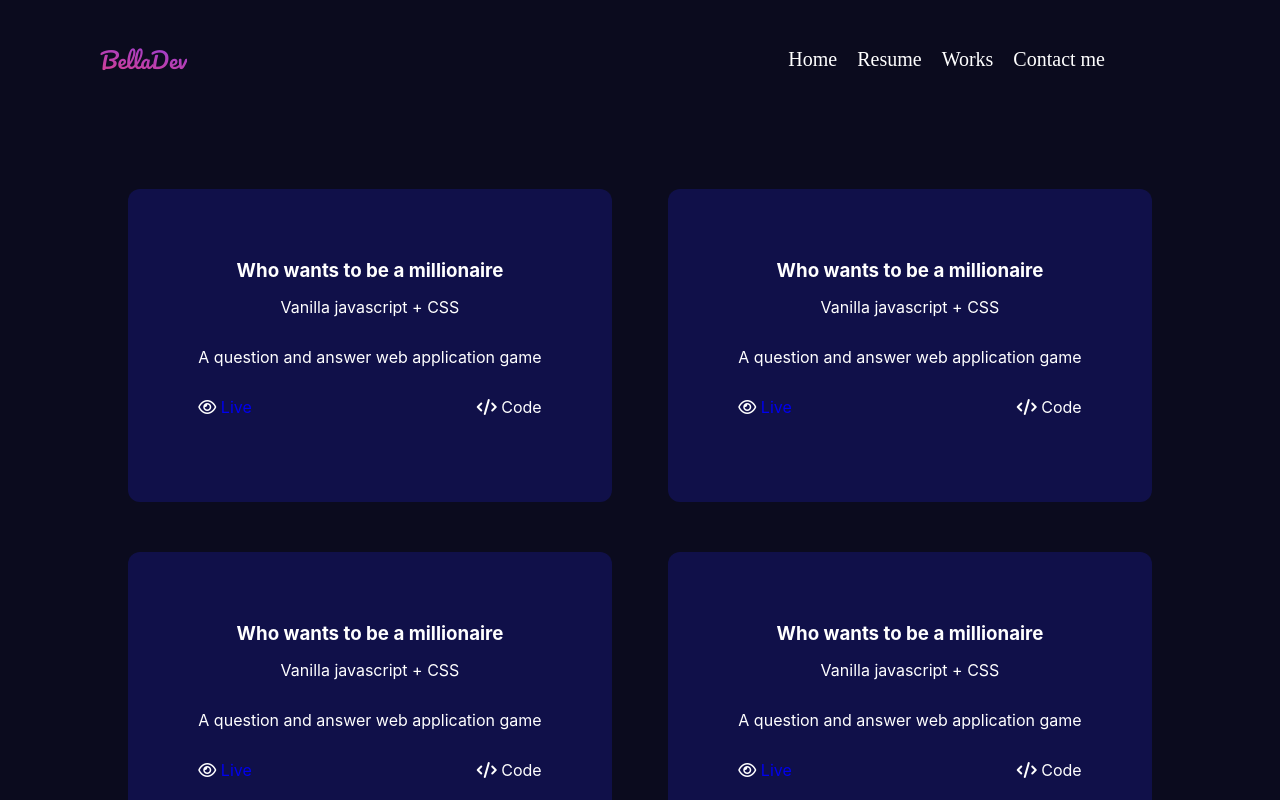
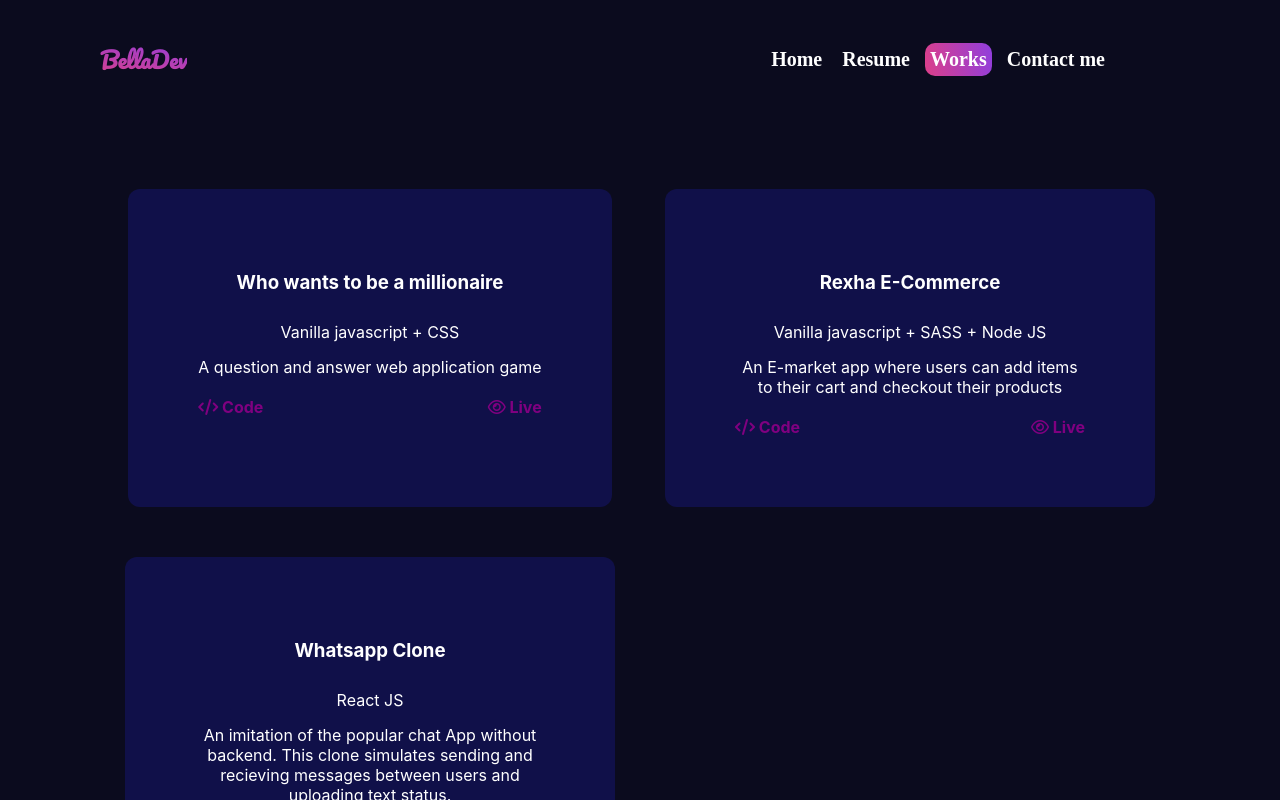
Before and after one commit to bellatrick/portfolio, a React (Create React App) app: page /works in a window 1280 px wide. Shown: the top 800 px of the page. Built offline with nearby package versions, Linux system fonts and the light colour scheme.

Commit message:
new additions

```diff
--- a/public/index.html
+++ b/public/index.html
@@ -26,6 +26,7 @@
       work correctly both with client-side routing and a non-root public URL.
       Learn how to configure a non-root public URL by running `npm run build`.
     -->
+
     <title>React App</title>
   </head>
   <body>
--- a/src/Components/About/style.css
+++ b/src/Components/About/style.css
@@ -1,6 +1,8 @@
 .about{
     flex-grow: 1;
     text-align: start;
+    margin-top: -50px;
+    max-width: 900px;
 
 }
 .about h1{
@@ -9,6 +11,24 @@
     background-clip: text;
     -webkit-text-fill-color: transparent;
     font-family:  cursive;
+    font-size: 23px;
+}
+.name{
+    display: inline-block;
+    margin-left: 10px;
+}
+.about img{
+    border-radius: 100%;
+    margin-bottom: -15px;
+}
+.about h4{
+    color: indigo;
+    font-size: 21.5px;
+    line-height: 40px;
+}
+.subDiv{
+    font-size: 15.5px;
+    line-height: 25px;
 }
 .aboutDiv{
 font-size: 19px;
@@ -19,3 +39,11 @@ margin: 10px auto;
     font-size: 16px;
 
 }
+@media(max-width: 800px){
+    .about p{
+      font-size: 16px;
+    }
+    .fa-circle{
+        font-size: 12px;
+    }
+}
--- a/src/Components/Home/Home.js
+++ b/src/Components/Home/Home.js
@@ -6,16 +6,17 @@ import img from './bitmoji.jpeg'
 const Home = () => {
     return (
         <div className='home'>
+            <div className='img'><img src={img} alt='myImage'/></div>
            <div className='title'>
             <h1>
 
-                <p>Hello! My name is <span>Busayo.</span> </p>
-                <h6>I am a frontend developer. I enjoy building things from scratch and watching it come to life.</h6>
+              <div className='header'> <p>Hello! Welcome to my personal portfolio  </p></div>
+                <h6>My name is <span>Busayo</span> and I am a frontend developer. I enjoy building things from scratch and watching it come to life.</h6>
             </h1>
             <div className='linkDiv'> <Link to='/about' className='link'>See More</Link></div>
 
            </div>
-           <div className='img'><img src={img} alt='myImage'/></div>
+
         </div>
     )
 }
--- a/src/Components/Home/style.css
+++ b/src/Components/Home/style.css
@@ -17,19 +17,22 @@
 
 }
 .link:hover{
-    background: indigo;
+    background: linear-gradient(80deg,#DC3F89 0%,#903EDD 100%);
     color: white;
 }
 .linkDiv{
-    margin: 120px auto;
+    margin: 80px auto;
 }
 .img img{
-    width: 50%;
-    height: 40%;
+    width: 30%;
+    height: 20%;
     border-radius: 100%;
 }
+.header{
+    margin: 30px auto;
+}
 .title p{
-    line-height: 70px;
+
     font-family: cursive;
 }
 .title h6{
--- a/src/Components/MyWorks/styles.css
+++ b/src/Components/MyWorks/styles.css
@@ -1,25 +1,36 @@
 .work{
     background-color: #101049;
     border-radius: 12px;
-    margin-bottom: 60px;
-    padding: 60px;
+    padding: 40px;
+    max-width: 350px;
+    margin: 10px auto 60px auto;
 }
 .works{
     display: flex;
     flex-direction: column;
 
 }
+.work .language{
+    line-height: 50px;
+}
 .codeLink{
     display: flex;
+    margin-top: 20px;
     justify-content: space-between;
 }
+ .work h3{
+     line-height: 48px;
+ }
 .codeLink p:hover{
     color: #0a0a18;
     font-weight: bolder;
     transform: scale(1.6);
     cursor: pointer;
 }
-
+a{
+    color: purple;
+    font-weight: bolder;
+}
 @media (min-width: 800px){
   .works{
       display: grid;
--- a/src/Components/MyWorks/work.js
+++ b/src/Components/MyWorks/work.js
@@ -1,15 +1,17 @@
 import React from 'react'
-import {Link} from 'react-router-dom'
 
-const Work = ({name, language, description}) => {
+
+const Work = ({name, language, description, live, code}) => {
     return (
         <div className='work'>
            <h3>{name}</h3>
-           <p>{language}</p>
+           <p className='language'>{language}</p>
            <p>{description}</p>
          <div className='codeLink'>
-         <p><i className='fa fa-eye'></i> <Link to='/millionaire'>Live</Link></p>
-         <p><i className='fa fa-code'></i>   Code</p>
+          <a href={code} target='_blank' rel="noreferrer"> <p><i className='fa fa-code'></i> Code</p></a>
+        <a href={live} target='_blank' rel="noreferrer"><p><i className='fa fa-eye'></i>   Live</p></a>
+
+
          </div>
         </div>
     )
--- a/src/Components/MyWorks/works.js
+++ b/src/Components/MyWorks/works.js
@@ -8,24 +8,22 @@ const works = () => {
           <Work name={'Who wants to be a millionaire'}
                 language={'Vanilla javascript + CSS'}
                 description={'A question and answer web application game'}
-                // link={'samuelbusayojsproject.netlify.app'}
+                live={"https://samuelbusayojsproject.netlify.app"}
+                code={'https://https://github.com/bellatrick/jsproject'}
           />
-              <Work name={'Who wants to be a millionaire'}
-                language={'Vanilla javascript + CSS'}
-                description={'A question and answer web application game'}
+              <Work name={'Rexha E-Commerce'}
+                language={'Vanilla javascript + SASS + Node JS'}
+                description={'An E-market app where users can add items to their cart and checkout their products'}
+                live={"https://rexha-group1.netlify.app"}
+                code={'https://https://github.com/Cykic/rexha'}
           />
-              <Work name={'Who wants to be a millionaire'}
-                language={'Vanilla javascript + CSS'}
-                description={'A question and answer web application game'}
+              <Work name={'Whatsapp Clone'}
+                language={'React JS'}
+                description={'An imitation of the popular chat App without backend. This clone simulates sending and recieving messages between users and uploading text status.'}
+                live={"https://whatsappclonee.netlify.app"}
+                code={'https://github.com/bellatrick/WhatsappClone'}
           />
-              <Work name={'Who wants to be a millionaire'}
-                language={'Vanilla javascript + CSS'}
-                description={'A question and answer web application game'}
-          />
-              <Work name={'Who wants to be a millionaire'}
-                language={'Vanilla javascript + CSS'}
-                description={'A question and answer web application game'}
-          />
+
         </div>
     )
 }
--- a/src/Components/Navbar/Navbar.js
+++ b/src/Components/Navbar/Navbar.js
@@ -1,10 +1,10 @@
 import React, {useState}  from 'react'
 import './styles.css'
-import {Link} from 'react-router-dom'
+import {Link, useLocation} from 'react-router-dom'
 
 const Navbar = () => {
     const [open, setOpen] =useState(false)
-
+    const location = useLocation()
     const handleClose = ()=>{
           setOpen(false)
     }
@@ -19,19 +19,31 @@ const Navbar = () => {
                   <div className='icon' style={{opacity: open?1:0}} onClick={()=>setOpen(!open)}><i className='fa fa-times'></i></div>
                   <ul style={{left: open?'0':'-100vh'}}>
                    <li>
-                    <Link to ='/' onClick={handleClose}>Home</Link>
+                    <Link to ='/' onClick={handleClose}
+                    style={{background: location.pathname==='/' && 'linear-gradient(80deg,#DC3F89 0%,#903EDD 100%)'}}
+                    >Home
+                    </Link>
                    </li>
 
                    <li>
-                    <Link to ='/about' onClick={handleClose}>Resume</Link>
+                    <Link to ='/about' onClick={handleClose}
+                    style={{background: location.pathname==='/about' && 'linear-gradient(80deg,#DC3F89 0%,#903EDD 100%)'}}>
+                        Resume
+                    </Link>
                    </li>
 
                    <li>
-                    <Link to ='/works' onClick={handleClose}>Works</Link>
+                    <Link to ='/works' onClick={handleClose}
+                    style={{background: location.pathname==='/works' && 'linear-gradient(80deg,#DC3F89 0%,#903EDD 100%)'}}>
+                        Works
+                   </Link>
                    </li>
 
                    <li>
-                    <Link to ='/contact-me' onClick={handleClose}>Contact me</Link>
+                    <Link to ='/contact-me' onClick={handleClose}
+                    style={{background: location.pathname==='/contact-me' && 'linear-gradient(80deg,#DC3F89 0%,#903EDD 100%)'}}>
+                        Contact me
+                   </Link>
                    </li>
                   </ul>
                </div>
--- a/src/Components/contact/contact.js
+++ b/src/Components/contact/contact.js
@@ -1,11 +1,38 @@
-import React from 'react'
+import React, {useState, useEffect} from 'react'
+import './styles.css'
 
-const contact = () => {
+const Contact = () => {
+    const [name, setName]= useState('')
+    const [email, setEmail]= useState('')
+    const [message, setMessage]= useState('')
+    const[button, setButton]=useState(false)
+    const [EmailSent, setEmailSent]= useState(null)
+   const handleSubmit=(e)=>{
+       e.preventDefault()
+       setButton(true)
+       setEmailSent(true)
+   }
+
     return (
-        <div>
-           Contact me
+        <div className='inputForm'>
+            <h2>Let's talk</h2>
+           <form onSubmit={handleSubmit}>
+               <div className='inputName'>
+                <input type='text' placeholder='Your Name' value={name} onChange={(e)=>setName(e.target.value)}/>
+               </div>
+               <div className='inputEmail'>
+                <input type='email' placeholder='Email' value={email} onChange={(e)=>setEmail(e.target.value)}/>
+               </div>
+               <div>
+               <h4 className='messageLabel'>Message</h4>
+               <textarea name="" id="" cols="40" rows="10" value={message} onChange={(e)=>setMessage(e.target.value)}></textarea>
+               </div>
+               <button className='button'>Shoot</button>
+               {EmailSent&&<p>Email successfully sent</p>}
+               {EmailSent===false&&<p>Message not sent</p>}
+           </form>
         </div>
     )
 }
 
-export default contact
+export default Contact
--- a/src/Components/contact/styles.css
+++ b/src/Components/contact/styles.css
@@ -0,0 +1,43 @@
+.button{
+    width: 200px;
+    margin: 20px auto ;
+    background: linear-gradient(80deg,#DC3F89 0%,#903EDD 100%);
+    border-style: none;
+    padding: 10px;
+    border-radius: 15px;
+    color: white;
+    font-size: 17px;
+    font-weight: bold;
+
+}
+.button:hover{
+    background: indigo;
+}
+.messageLabel{
+    line-height: 40px;
+    font-weight: bolder;
+}
+textarea{
+    padding: 10px;
+    border-style: none;
+    border-radius: 10px;
+}
+input{
+    border-style: none;
+    margin: 20px auto;
+    border-radius: 12px;
+    width: 300px;
+    height: 10px;
+    padding: 15px;
+}
+.inputForm{
+    margin-top: -40px;
+}
+label{
+    display: inline-block;
+}
+.inputForm p{
+    color: indigo;
+    font-size: 20px;
+    line-height: 40px;
+}
--- a/src/index.css
+++ b/src/index.css
@@ -29,9 +29,7 @@ body::-webkit-scrollbar{
   padding: 0 15px;
   max-width: 1280px;
 }
-p{
-  line-height: 50px;
-}
+
 a{
   text-decoration: none;
 }
```
Also changed, not shown: src/Components/About/about.js (+8 -7 lines).
